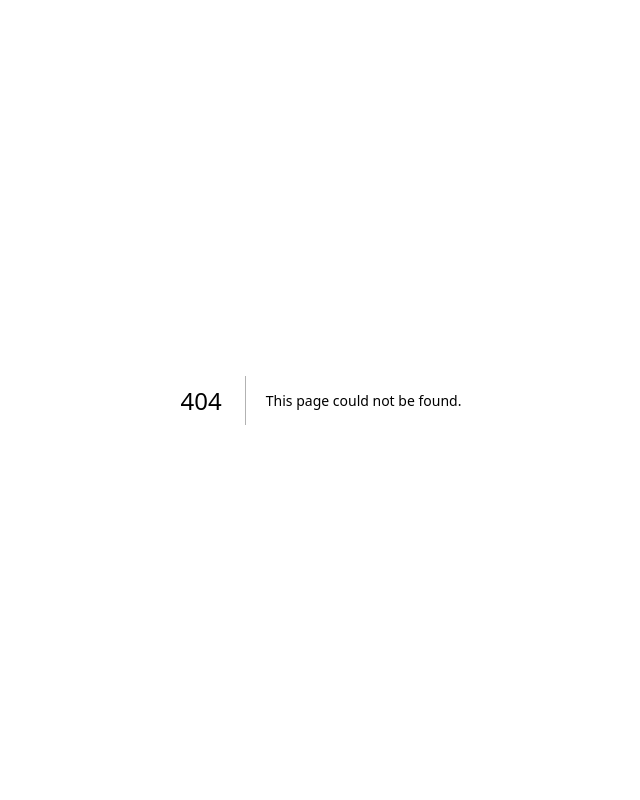
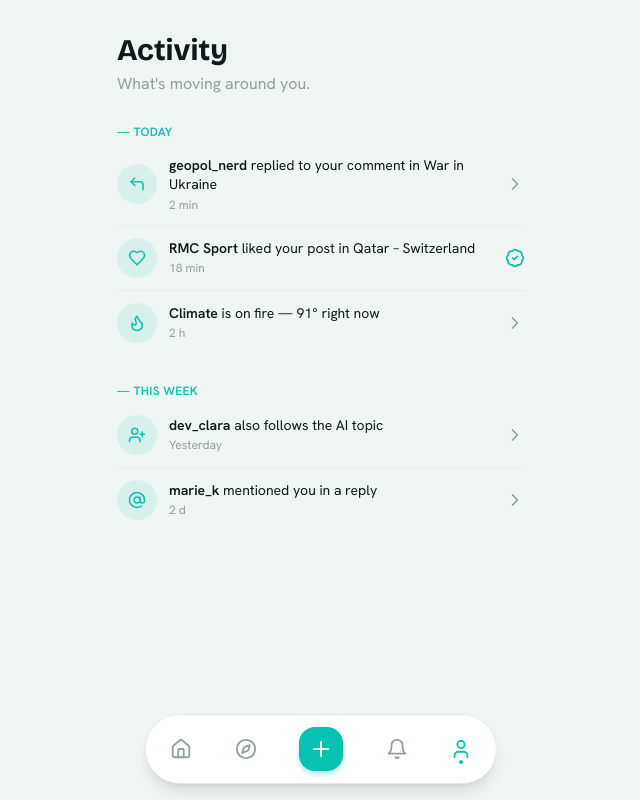
Before and after one commit to AntoninCesi/projet-api-groupe2, a Next.js app in the folder frontend/: page /activity in a window 1280 px wide. Before the commit this address had no page. Shown: the whole page, without its empty margins (319-959 px from the left). Built offline with nearby package versions, Linux system fonts and the light colour scheme.

Commit message:
feat(frontend): activity page sorted chronologically
[need to add the routes in navbar]

```diff
--- /dev/null
+++ b/frontend/src/app/activity/page.js
@@ -0,0 +1,29 @@
+import ActivityItem from '@/components/ActivityItem';
+import BottomNav from '@/components/BottomNav';
+import { activity } from '@/data/activity';
+
+export default function ActivityPage() {
+  return (
+    <main className="mx-auto min-h-screen max-w-md bg-background px-5 pb-28">
+      {/* header */}
+      <div className="pt-8">
+        <h1 className="font-title text-3xl font-bold text-ink">Activity</h1>
+        <p className="mt-1 text-faint">What's moving around you.</p>
+      </div>
+
+      {/* fil chronologique groupé par période */}
+      {activity.map((group) => (
+        <section key={group.label} className="mt-7">
+          <h2 className="text-xs font-semibold uppercase tracking-wide text-brand">— {group.label}</h2>
+          <div className="mt-1 divide-y divide-line">
+            {group.items.map((item) => (
+              <ActivityItem key={item.id} item={item} />
+            ))}
+          </div>
+        </section>
+      ))}
+
+      <BottomNav active="activity" />
+    </main>
+  );
+}
--- /dev/null
+++ b/frontend/src/components/ActivityItem.js
@@ -0,0 +1,28 @@
+import { CornerUpLeft, Heart, Flame, UserPlus, AtSign, ChevronRight, BadgeCheck } from 'lucide-react';
+
+// type d'event -> icône
+const icons = { reply: CornerUpLeft, like: Heart, fire: Flame, follow: UserPlus, mention: AtSign };
+
+export default function ActivityItem({ item }) {
+  const Icon = icons[item.type] ?? Heart;
+
+  return (
+    <button className="flex w-full items-center gap-3 py-3 text-left">
+      <div className="flex h-10 w-10 shrink-0 items-center justify-center rounded-full bg-brand/10 text-brand">
+        <Icon size={18} />
+      </div>
+
+      <div className="min-w-0 flex-1">
+        <p className="text-sm leading-snug text-ink">
+          <span className="font-semibold">{item.actor}</span> {item.text}
+        </p>
+        <p className="mt-0.5 text-xs text-faint">{item.time}</p>
+      </div>
+
+      {/* official/verified -> badge ; sinon lien vers le contenu */}
+      {item.verified
+        ? <BadgeCheck size={20} className="shrink-0 text-brand" />
+        : <ChevronRight size={20} className="shrink-0 text-faint" />}
+    </button>
+  );
+}
--- /dev/null
+++ b/frontend/src/data/activity.js
@@ -0,0 +1,18 @@
+export const activity = [
+  {
+    //fake json waiting for back-end api data
+    label: 'Today',
+    items: [
+      { id: 1, type: 'reply', actor: 'geopol_nerd', text: 'replied to your comment in War in Ukraine', time: '2 min' },
+      { id: 2, type: 'like', actor: 'RMC Sport', text: 'liked your post in Qatar – Switzerland', time: '18 min', verified: true },
+      { id: 3, type: 'fire', actor: 'Climate', text: 'is on fire — 91° right now', time: '2 h' },
+    ],
+  },
+  {
+    label: 'This week',
+    items: [
+      { id: 4, type: 'follow', actor: 'dev_clara', text: 'also follows the AI topic', time: 'Yesterday' },
+      { id: 5, type: 'mention', actor: 'marie_k', text: 'mentioned you in a reply', time: '2 d' },
+    ],
+  },
+];
```
